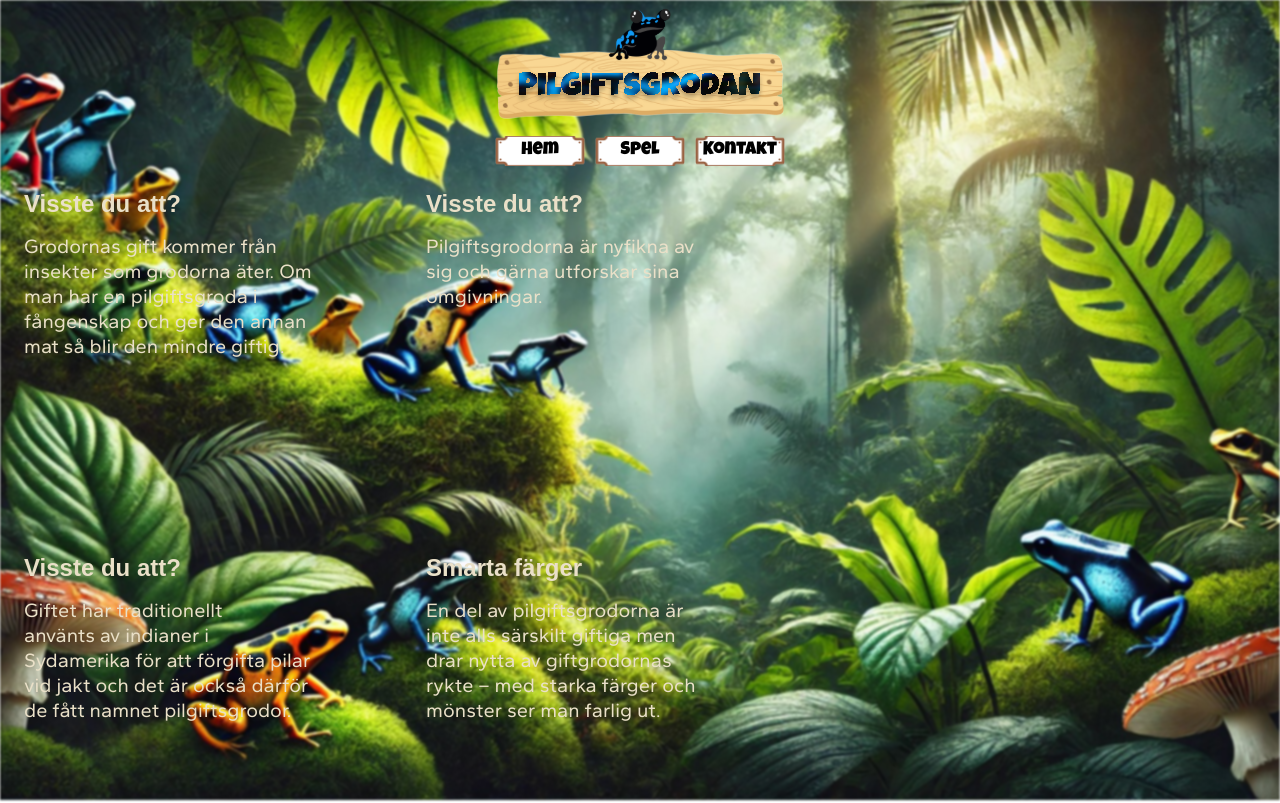
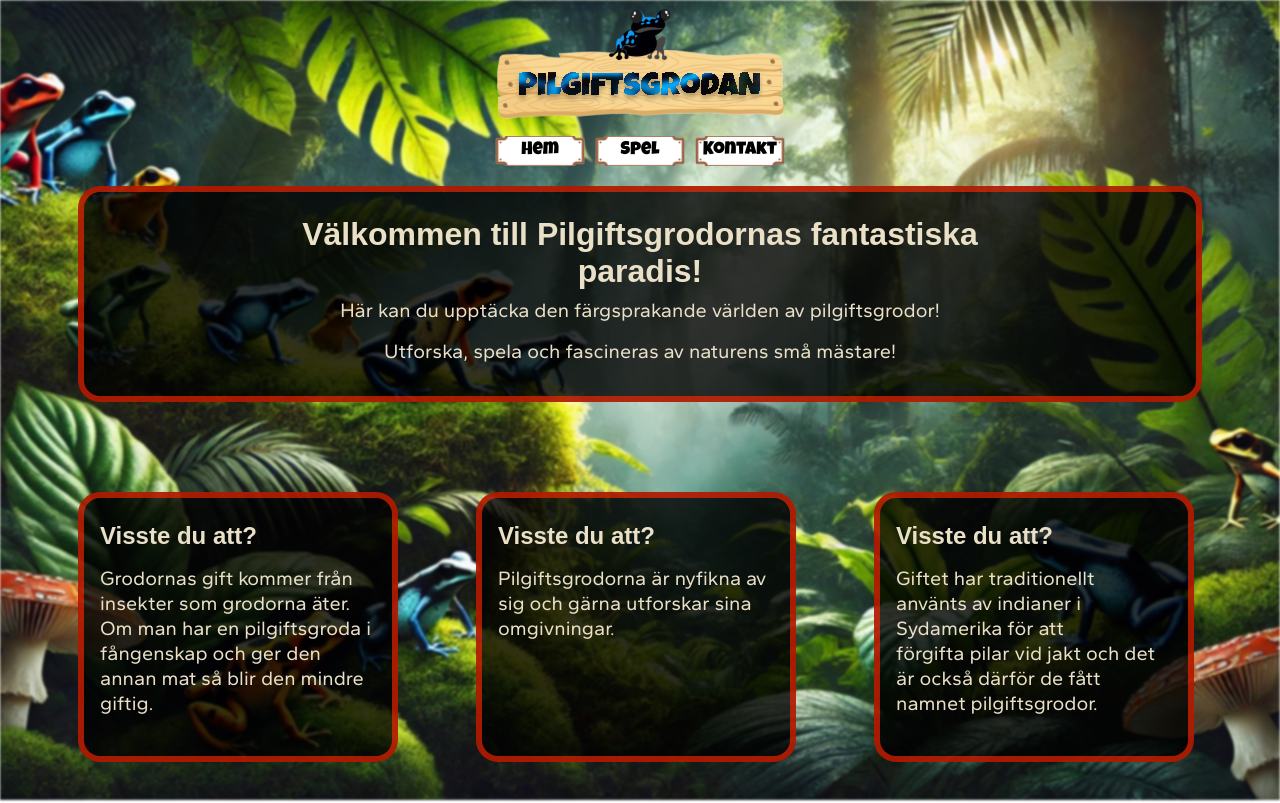
Before and after one commit to oliviaalmseger/Medieinstitutet-GroupProject-Vue-Pilgiftsgrodorna, a Vue app: page / in a window 1280 px wide. Shown: the top 803 px of the page. Built offline with nearby package versions, Linux system fonts and the light colour scheme; a web font is replaced by a local one.

Commit message:
feat: add WelcomeCard + import to CardArticle

```diff
--- a/src/components/CardArticle.vue
+++ b/src/components/CardArticle.vue
@@ -1,9 +1,13 @@
 <script setup>
 import InfoCard from './InfoCard.vue';
+import WelcomeCard from './WelcomeCard.vue';
 </script>
 
 <template>
-    <article>
+    <main>
+        <div class="startpage-container">
+            <WelcomeCard />
+            <article class="infocard-container">
                 <InfoCard
                     heading="Visste du att?"
                     content="Grodornas gift kommer från insekter som grodorna äter. Om man har en pilgiftsgroda i fångenskap och ger den annan mat så blir den mindre giftig."
@@ -25,27 +29,54 @@ import InfoCard from './InfoCard.vue';
                     content="Giftet från en enda gyllene kokoigiftgroda kan döda 10 000 möss eller mellan 10 och 20 människor!"
                 />
             </article>
+        </div>
+    </main>
 </template>
 
 <style scoped lang="scss">
-article {
+main {
     display: flex;
+    justify-content: center;
+
+    .startpage-container {
+        display: flex;
+        flex-direction: column;
+        margin-bottom: 4rem;
+
+        .infocard-container {
+            display: flex;
+            flex-direction: column;
             gap: 70px;
-    margin: 0 0.5rem;
+        }
+    }
 }
 
 @media (min-width: 834px) {
-    article {
-        gap: 74px;
+    main {
+        .startpage-container {
+            width: 620px;
+        }
+    }
+}
+
+@media (min-width: 1280px) {
+    main {
+        box-sizing: border-box;
+
+        .startpage-container {
+            width: 1124px;
+
+            .infocard-container {
                 display: flex;
                 flex-direction: row;
                 flex-wrap: wrap;
+                width: 1124px;
+
+                h3 {
+                    margin-bottom: 1.5rem;
                 }
             }
-
-@media (min-width: 1024px) {
-    article {
-        max-width: 1110px;
+        }
     }
 }
 </style>
--- /dev/null
+++ b/src/components/WelcomeCard.vue
@@ -0,0 +1,51 @@
+<template>
+    <section class="welcome-card">
+        <h2>Välkommen till Pilgiftsgrodornas fantastiska paradis!</h2>
+        <p>Här kan du upptäcka den färgsprakande världen av pilgiftsgrodor!</p>
+        <p>Utforska, spela och fascineras av naturens små mästare!</p>
+    </section>
+</template>
+
+<style scoped lang="scss">
+.welcome-card {
+    display: flex;
+    flex-direction: column;
+    text-align: center;
+    width: 300px;
+    margin: 20px 0rem 70px 0rem;
+    padding: 1rem;
+
+    h2 {
+        margin: 0.5rem 0px;
+    }
+}
+
+@media (min-width: 834px) {
+    .welcome-card {
+        width: 100%;
+        padding: 2rem 3rem;
+
+        h3 {
+            margin-bottom: 1.5rem;
+        }
+    }
+}
+
+@media (min-width: 1280px) {
+    .welcome-card {
+        display: flex;
+        align-items: center;
+        width: 1124px;
+        padding: 1rem 1rem;
+        margin-bottom: 90px;
+
+        h2 {
+            width: 700px;
+        }
+        p {
+            width: 700px;
+            margin-bottom: 1rem;
+        }
+    }
+}
+</style>
--- a/src/styles/partials/_partials.scss
+++ b/src/styles/partials/_partials.scss
@@ -1,2 +1,3 @@
 @forward '_variables.scss';
 @forward '_typography.scss';
+@forward '_card.scss';
```
Lines whose indentation alone changed are shown as unchanged.
